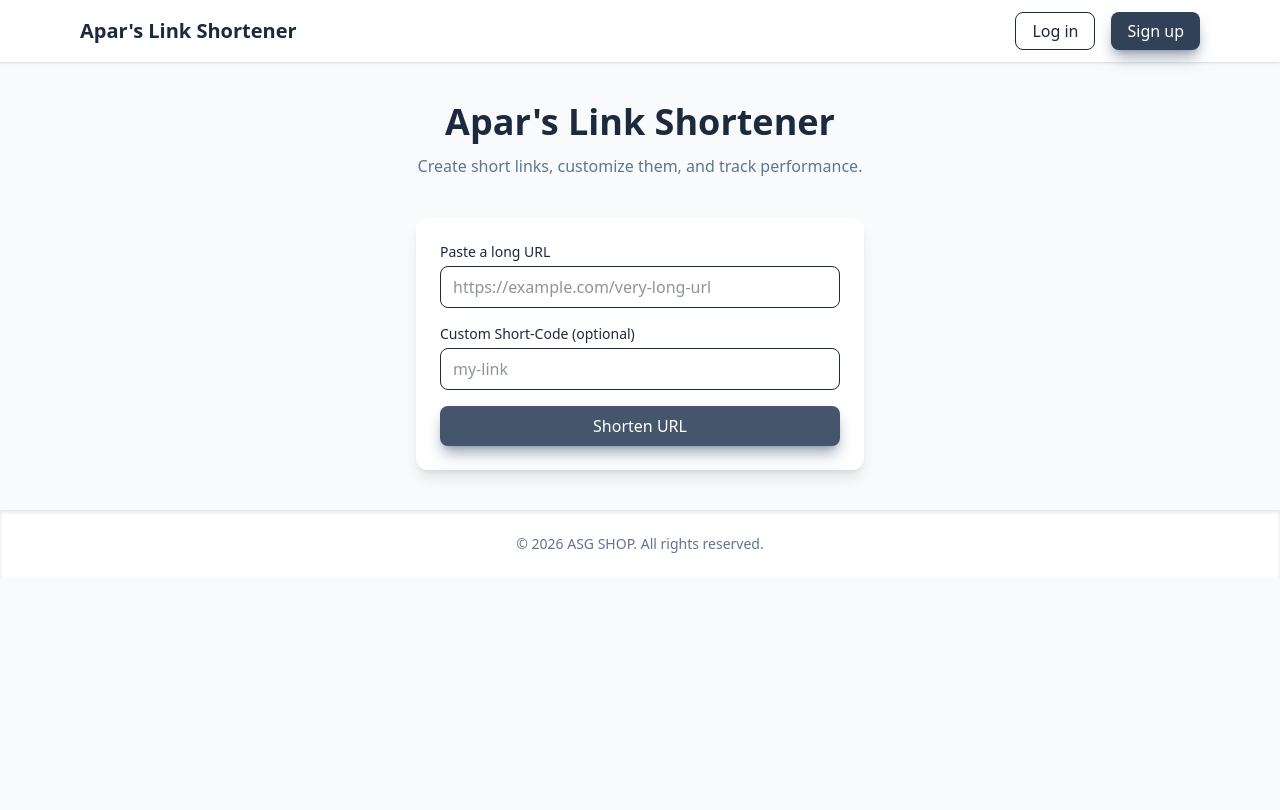
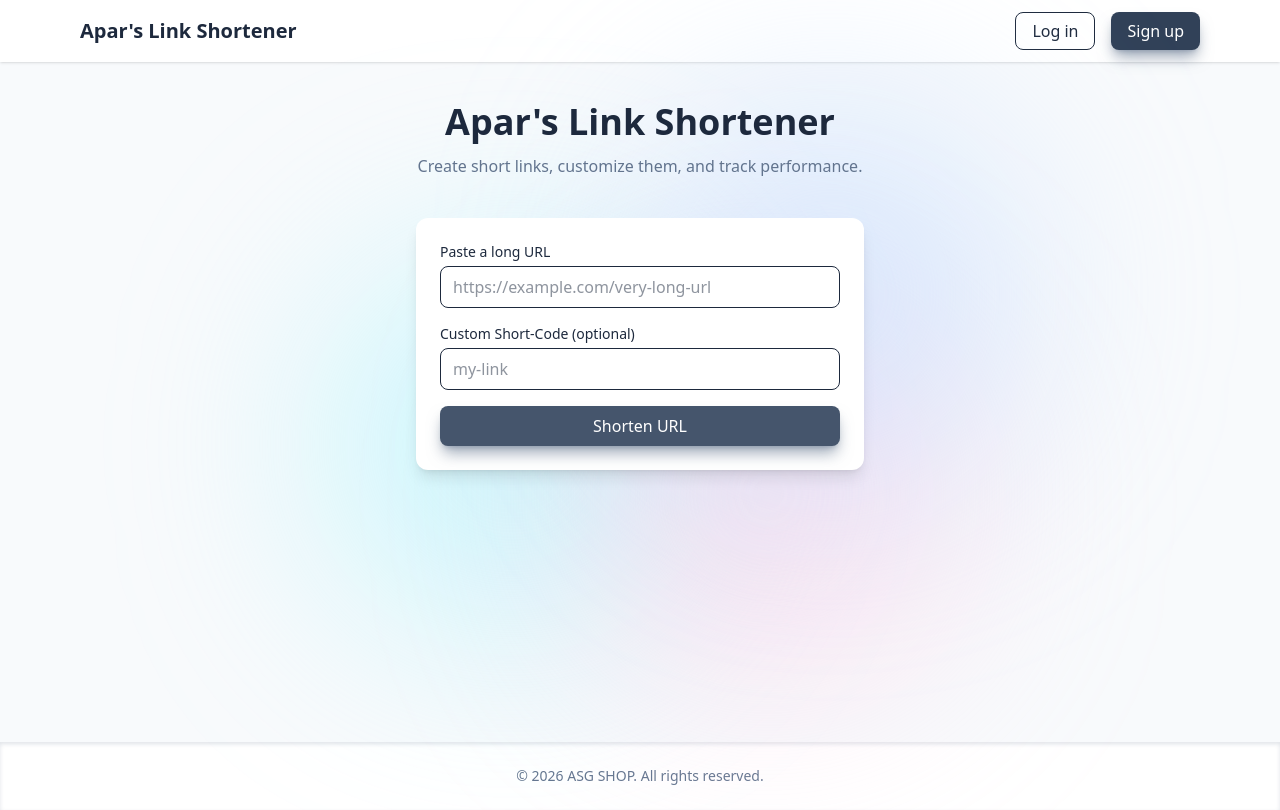
Before and after one commit to awolad-wq/url-shortner, a React (Vite) app in the folder client/: page / in a window 1280 px wide. Built offline with nearby package versions, Linux system fonts and the light colour scheme.

Commit message:
Added gradient blury  glowing ball on the backgorund

```diff
--- a/client/src/Components/HistoryCard.jsx
+++ b/client/src/Components/HistoryCard.jsx
@@ -20,9 +20,9 @@ const HistoryCrad = ({ item }) => {
           {item.originalUrl}
         </p>
 
-        <a className="text-blue-600 text-sm truncate block break-all">
+        <Link to={shortUrl} className="text-blue-600 text-sm truncate block break-all">
           {shortUrl}
-        </a>
+        </Link>
       </div>
 
       <button
--- a/client/src/Layout/HomeLayout.jsx
+++ b/client/src/Layout/HomeLayout.jsx
@@ -6,13 +6,25 @@ import Footer from '../Components/Footer';
 const HomeLayout = () => {
   return (
     <div>
-      <Navbar></Navbar>
+      <header>
+        <Navbar></Navbar>
+      </header>
 
+      <main class="relative min-h-[75vh] w-full ">
+        <div class="absolute top-1/4 left-1/4 w-96 h-96 bg-cyan-200/50 rounded-full blur-[100px]"></div>
+        <div class="absolute top-1/3 right-1/4 w-96 h-96 bg-pink-200/50 rounded-full blur-[100px]"></div>
+        <div class="absolute left-1/2 right-1/4 w-96 h-96 bg-blue-200/50 rounded-full blur-[100px]"></div>
 
-      <Outlet></Outlet>
+        <div class="relative">
 
+          <Outlet></Outlet>
 
-      <Footer></Footer>
+        </div>
+      </main>
+
+      <footer>
+        <Footer></Footer>
+      </footer>
     </div>
   );
 };
```
Also changed, not shown: client/src/index.css (line endings or trailing spaces).
